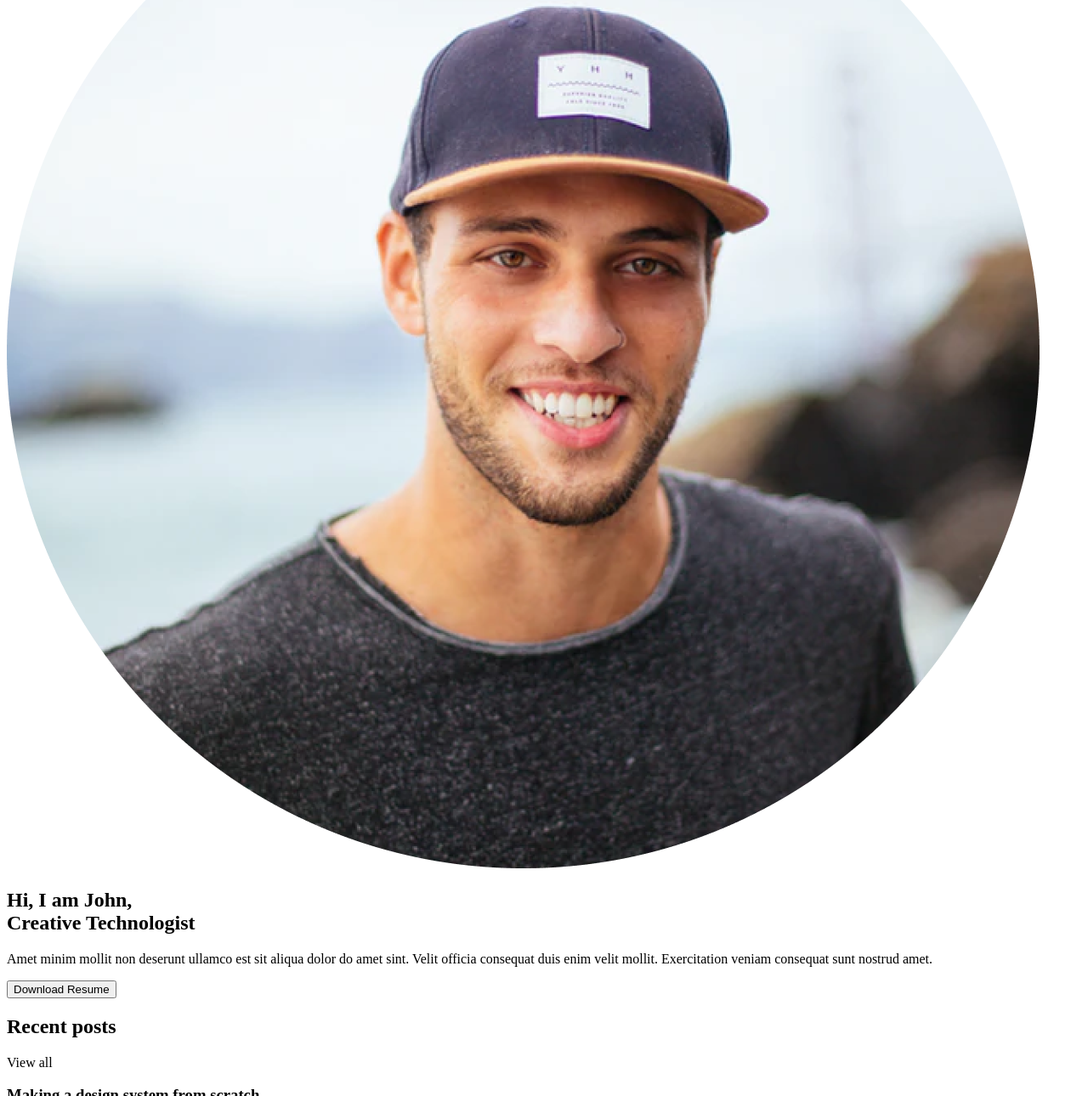
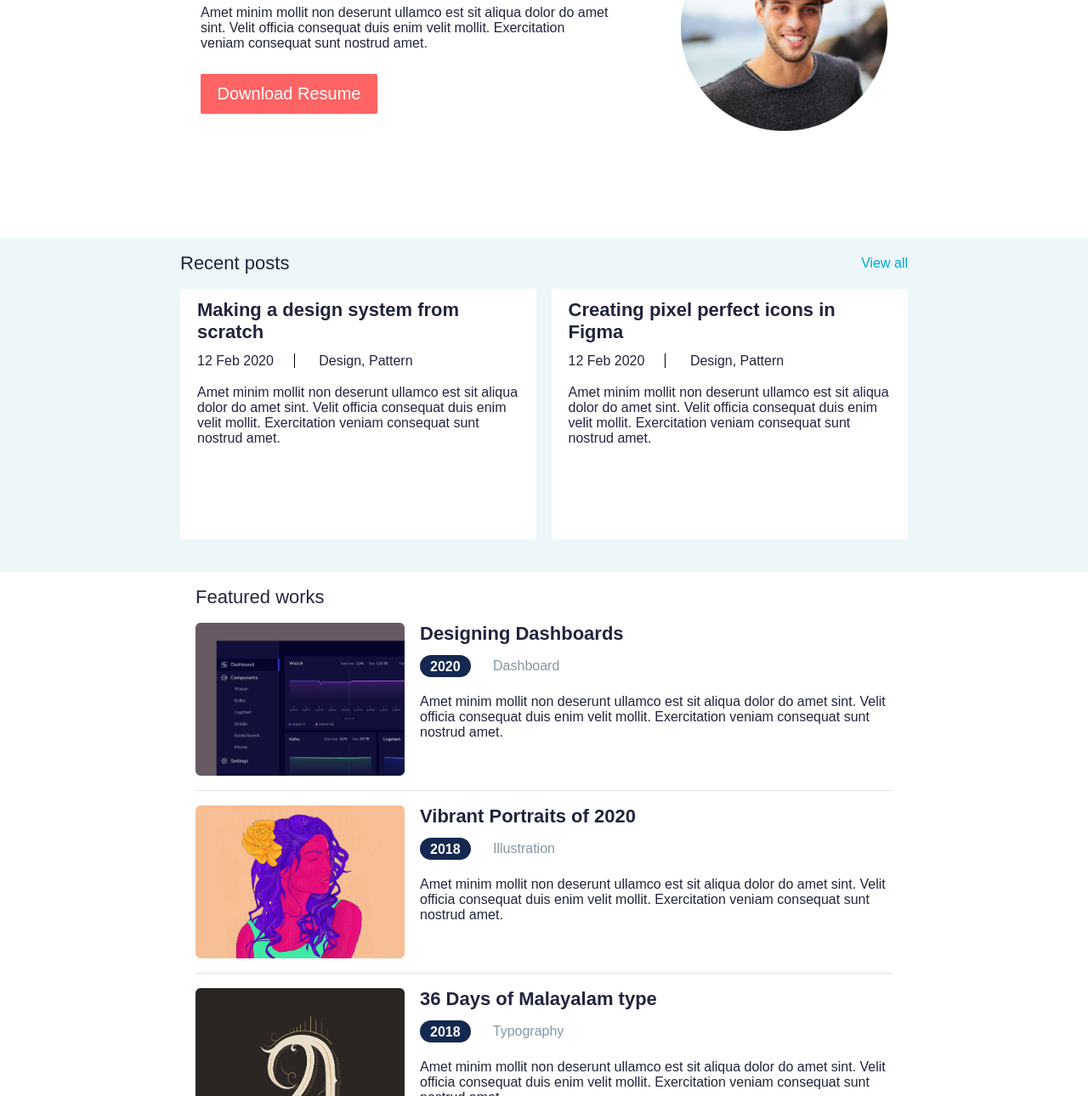
Before and after one commit to kanako0424/figma-final-check-portfolio, a plain HTML site: page index.html in a window 1280 px wide. Shown: the part 279-1569 px from the top of the page at 85% size. Drawn offline with nearby package versions, Linux system fonts and the light colour scheme.

Commit message:
finish main-page

```diff
--- a/index.html
+++ b/index.html
@@ -1,64 +1,122 @@
 <!DOCTYPE html>
 <html lang="en">
+
 <head>
     <meta charset="UTF-8">
     <meta name="viewport" content="width=device-width, initial-scale=1.0">
     <title>Document</title>
+    <link rel="stylesheet" href="style.css">
 </head>
+
 <body>
-    <header><ul><li>Works</li><li>Blog</li><li>Contact</li></ul></header>
+    <header>
+        <div class="button-wrapper">
+            <div class="openbtn1"><span></span><span></span><span></span></div>
+        </div>
+        <ul class="sp-menu display">
+            <li>Works</li>
+            <li>Blog</li>
+            <li>Contact</li>
+        </ul>
+        <ul class="pc-menu">
+            <li>Works</li>
+            <li>Blog</li>
+            <li>Contact</li>
+        </ul>
+    </header>
     <section class="profile">
-        <div class="profile-img"><img src="/img/profile.png" alt=""></div>
+        <div class="profile-img">
+            <img src="/img/profile.png" alt="">
+        </div>
         <div class="profile-txt">
             <h1>Hi, I am John,</br>
                 Creative Technologist</h1>
-            <p>Amet minim mollit non deserunt ullamco est sit aliqua dolor do amet sint. Velit officia consequat duis enim velit mollit. Exercitation veniam consequat sunt nostrud amet.</p>
-            <button id="download-resume">Download Resume</button>
+            <p>Amet minim mollit non deserunt ullamco est sit aliqua dolor do amet sint. Velit officia consequat duis
+                enim velit mollit. Exercitation veniam consequat sunt nostrud amet.</p>
+            <button class="download-button">Download Resume</button>
         </div>
     </section>
     <section class="recent-posts">
-        <h2>Recent posts</h2>
-        <span>View all</span>
+        <div class="recent-posts-titles">
+            <h2 class="recent-post-title">Recent posts</h2>
+            <span class="view-all">View all</span>
+        </div>
+        <div class="recent-posts-wrapper">
             <div class="recent-post">
                 <h3 class="post-title">Making a design system from scratch</h3>
                 <div class="recent-post-params">
                     <span class="recent-post-date">12 Feb 2020</span>
-                <span class="recent-post-author">Design, Pattern</span>
+                    <span class="recent-post-category">Design, Pattern</span>
                 </div>
-            <p>Amet minim mollit non deserunt ullamco est sit aliqua dolor do amet sint. Velit officia consequat duis enim velit mollit. Exercitation veniam consequat sunt nostrud amet.</p>
+                <p>Amet minim mollit non deserunt ullamco est sit aliqua dolor do amet sint. Velit officia consequat duis
+                    enim velit mollit. Exercitation veniam consequat sunt nostrud amet.</p>
+            </div>
+            <div class="recent-post">
+                <h3 class="post-title">Creating pixel perfect icons in Figma</h3>
+                <div class="recent-post-params">
+                    <span class="recent-post-date">12 Feb 2020</span>
+                    <span class="recent-post-category">Design, Pattern</span>
+                </div>
+                <p>Amet minim mollit non deserunt ullamco est sit aliqua dolor do amet sint. Velit officia consequat duis
+                    enim velit mollit. Exercitation veniam consequat sunt nostrud amet.</p>
+            </div>
         </div>
     </section>
     <section class="featured-works">
+        <h2 class="">Featured works</h2>
         <div class="work">
             <img src="img/work1.png" alt="">
+            <div class="work-txt-wrapper">
                 <h3 class="work-title">Designing Dashboards</h3>
+                <div class="work-params">
                     <span class="work-year">2020</span>
                     <span class="work-category">Dashboard</span>
-            <p class="work-txt">Amet minim mollit non deserunt ullamco est sit aliqua dolor do amet sint. Velit officia consequat duis enim velit mollit. Exercitation veniam consequat sunt nostrud amet.</p>
+                </div>
+                <p class="work-txt">Amet minim mollit non deserunt ullamco est sit aliqua dolor do amet sint. Velit officia
+                    consequat duis enim velit mollit. Exercitation veniam consequat sunt nostrud amet.</p>
+            </div>
         </div>
         <div class="work">
             <img src="img/work2.png" alt="">
+            <div class="work-txt-wrapper">
                 <h3 class="work-title">Vibrant Portraits of 2020</h3>
+                <div class="work-params">
                     <span class="work-year">2018</span>
                     <span class="work-category">Illustration</span>
-            <p class="work-txt">Amet minim mollit non deserunt ullamco est sit aliqua dolor do amet sint. Velit officia consequat duis enim velit mollit. Exercitation veniam consequat sunt nostrud amet.</p>
+                </div>
+                <p class="work-txt">Amet minim mollit non deserunt ullamco est sit aliqua dolor do amet sint. Velit officia
+                    consequat duis enim velit mollit. Exercitation veniam consequat sunt nostrud amet.</p>
+            </div>
         </div>
         <div class="work">
             <img src="img/workd3.png" alt="">
+            <div class="work-txt-wrapper">
                 <h3 class="work-title">36 Days of Malayalam type</h3>
+                <div class="work-params">
                     <span class="work-year">2018</span>
                     <span class="work-category">Typography</span>
-            <p class="work-txt">Amet minim mollit non deserunt ullamco est sit aliqua dolor do amet sint. Velit officia consequat duis enim velit mollit. Exercitation veniam consequat sunt nostrud amet.</p>
+                </div>
+                <p class="work-txt">Amet minim mollit non deserunt ullamco est sit aliqua dolor do amet sint. Velit officia
+                    consequat duis enim velit mollit. Exercitation veniam consequat sunt nostrud amet.</p>
+            </div>
         </div>
     </section>
     <footer>
-        <div class="social-icons">
+        <div class="social-icons d-flex">
             <img src="img/fb.png" alt="facebook" class="social-icon">
             <img src="img/insta.png" alt="instagram" class="social-icon">
             <img src="img/x.png" alt="x" class="social-icon">
             <img src="img/Linkedin.png" alt="linkedin" class="social-icon">
         </div>
-        <div class="copyright">Copyright ©2020 All rights reserved</div>
+        <div class="copyright txt-center">Copyright &copy; 2020 All rights reserved</div>
     </footer>
+    <script src="https://code.jquery.com/jquery-3.4.1.min.js" integrity="sha256-CSXorXvZcTkaix6Yvo6HppcZGetbYMGWSFlBw8HfCJo="  crossorigin="anonymous"></script>
+    <script>
+        $(".openbtn1").click(function () {
+            $(this).toggleClass('active');
+            $("header ul").toggleClass('display');
+        });
+    </script>
 </body>
+
 </html>
--- /dev/null
+++ b/style.css
@@ -0,0 +1,397 @@
+/* 初期化 */
+html {
+    scroll-behavior: smooth;
+    font-size: 62.5%;
+    font-family: "Noto Sans", serif;
+}
+
+
+body * {
+    font-family: "Noto Sans JP", sans-serif;
+    box-sizing: border-box;
+    text-decoration: none;
+    font-size: 1.6rem;
+    margin: 0;
+    color: #21243D;
+}
+
+
+body {
+    margin: 0;
+}
+
+
+p {
+    margin: 0;
+}
+
+
+img {
+    width: 100%;
+}
+
+/* 部品 */
+
+.d-flex {
+    display: flex;
+    justify-content: center;
+    align-items: center;
+}
+
+.display {
+    display: none;
+}
+
+.txt-center {
+    text-align: center;
+}
+
+
+/* header */
+
+header {
+    text-align: right;
+    height: 50px;
+}
+
+header .pc-menu {
+    display: none;
+}
+
+header .sp-menu {
+    position: absolute;
+    width: 100%;
+    height: auto;
+    background-color: #fff;
+    top: 50px;
+    right: 0px;
+    transition: all .4s;/*アニメーションの設定*/
+}
+.sp-menu li {
+    padding-bottom: 15px;
+}
+
+.button-wrapper {
+    position: absolute;
+    right: 10px;
+}
+
+.openbtn1{
+    position: relative; /*ボタン内側の基点となるためrelativeを指定*/
+    background:#FFF;
+    cursor: pointer;
+      width: 50px;
+      height:50px;
+    border-radius: 5px;
+  }
+
+  /*ボタン内側*/
+  .openbtn1 span{
+      display: inline-block;
+      transition: all .4s;/*アニメーションの設定*/
+      position: absolute;
+      left: 14px;
+      height: 1.5px;
+      border-radius: 2px;
+      background: #21243D;
+      width: 45%;
+    }
+
+  .openbtn1 span:nth-of-type(1) {
+    top:15px;
+  }
+
+  .openbtn1 span:nth-of-type(2) {
+    top:23px;
+  }
+
+  .openbtn1 span:nth-of-type(3) {
+    top:31px;
+  }
+
+  /*activeクラスが付与されると線が回転して×に*/
+
+  .openbtn1.active span:nth-of-type(1) {
+      top: 18px;
+      left: 18px;
+      transform: translateY(6px) rotate(-45deg);
+      width: 30%;
+  }
+
+  .openbtn1.active span:nth-of-type(2) {
+    opacity: 0;/*真ん中の線は透過*/
+  }
+
+  .openbtn1.active span:nth-of-type(3){
+      top: 30px;
+      left: 18px;
+      transform: translateY(-6px) rotate(45deg);
+      width: 30%;
+  }
+
+
+ul {
+    list-style: none;
+    align-items: end;
+}
+header li {
+    padding-right: 33px;
+}
+
+
+/* profile */
+
+.profile {
+    padding: 0 24px;
+}
+.profile-img {
+    margin-top: 33px;
+    margin-bottom: 34px;
+    display: flex;
+    justify-content: center;
+    align-items: center;
+}
+
+.profile-img img {
+    width: 180px;
+    height: auto;
+}
+
+h1 {
+    font-weight: 700;
+    font-size: 32px;
+    margin-bottom: 21px;
+}
+
+.profile-txt {
+    text-align: center;
+}
+
+.profile-txt p {
+    margin-bottom: 27px;
+}
+
+.download-button {
+    border: none;
+    border-radius: 2px;
+    background:#FF6464;
+    color: #FFF;
+    font-size: 20px;
+    width: 208px;
+    height: 47px;
+    margin-bottom: 58px;
+
+}
+
+/* recent-posts */
+.recent-posts {
+    background-color: #EDF7FA;
+    padding: 0 11px 38px;
+}
+
+h2 {
+    display: flex;
+    justify-content: center;
+    align-items: center;
+    font-size: 18px;
+    font-weight: 400;
+    height: 60px;
+}
+
+.recent-post-title {
+    background-color: #EDF7FA;
+}
+
+.view-all {
+    display: none;
+}
+
+.recent-post {
+    width: 95%;
+    margin: 0 auto;
+    background-color: #FFF;
+    border-radius: 4px;
+    margin-bottom: 17px;
+    padding: 12px 20px 20px 20px;
+    box-shadow: 0 4 10 0 #BBE1FA ;
+}
+
+h3 {
+    font-weight: 700;
+    font-size: 22px;
+    margin-bottom: 12px;
+}
+
+.recent-post-params {
+    margin-bottom: 19px;
+}
+
+.recent-post-date {
+    font-size: 16px;
+    font-weight: 400;
+    border-right: 1px solid #000;
+    padding-right: 24px;
+    width: 113px;
+}
+
+.recent-post-category {
+    padding-left: 24px;
+    font-size: 16px;
+}
+
+/* featured works */
+.featured-works {
+    padding: 0px 18px;
+    margin-bottom: 150px;
+}
+.work {
+    border-bottom: 1px solid #E0E0E0;
+    padding-bottom: 17px;
+    margin-bottom: 17px;
+}
+
+.work-title {
+    margin: 17px 0px;
+}
+
+.work-params {
+    margin-bottom: 24px
+}
+
+.work-year {
+    background: #142850;
+    color: #FFF;
+    border-radius: 25px;
+    text-align: center;
+    font-weight: 900;
+    padding: 4.5px 12px;
+    margin-right: 22px;
+    margin-bottom: 24px;
+}
+.work-category {
+    color: #8695A4;
+    height: 25px;
+    margin-bottom: 24px;
+
+}
+
+footer {
+    height: 182px;
+}
+
+.social-icons {
+    width: 242px;
+    justify-content: space-between;
+    margin: 0 auto 26px;
+}
+
+.social-icons img {
+    width: 30px;
+    height: auto;
+}
+
+
+
+/* pc版 */
+@media screen and (min-width: 600px) {
+
+    header, section, footer {
+        max-width: 856px;
+        margin: 0 auto;
+    }
+
+    header {
+        padding-top: 27px;
+        margin-bottom: 140px;
+    }
+
+
+    header .pc-menu {
+        padding-inline-start: 0px;
+        display: flex;
+        justify-content: end;
+        align-items: center;
+    }
+
+    header .sp-menu {
+        display: none;
+    }
+
+    .openbtn1 {
+        display: none;
+    }
+
+    /* profile */
+
+    .profile {
+        display: flex;
+        flex-direction: row-reverse;
+        align-items: flex-start;
+        padding-bottom: 88px;
+    }
+
+    .profile-img {
+        margin: 0px;
+    }
+
+    .profile-img img {
+        width: 243px;
+    }
+
+    .profile-txt {
+        text-align: left;
+        max-width: 500px;
+        margin-right: 10%;
+    }
+
+    /* recent posts */
+    .recent-posts {
+        max-width: 100%;
+    }
+    .recent-posts-wrapper {
+        max-width: 856px;
+        margin: 0 auto;
+        display: flex;
+        justify-content: space-between;
+        align-items: center;
+
+    }
+    .recent-post {
+        height: 295px;
+        width: 49%;
+        margin: 0px;
+
+    }
+
+    .recent-posts-titles {
+        display: flex;
+        justify-content: space-between;
+        align-items: center;
+        max-width: 856px;
+        margin: 0 auto;
+
+    }
+
+    h2{
+        justify-content: left;
+        font-size: 22px;
+        font-weight: 400;
+        height: 60px;
+    }
+    .view-all {
+        display: inline;
+        color: #00A8CC;
+    }
+    /* featured-work */
+    .work {
+        display: flex;
+    }
+    .work img {
+        width: 246px;
+        height: auto;
+        margin-right: 18px;
+    }
+    .work h3 {
+        margin: 0px 0px 16px;
+    }
+}
```
Also changed, not shown: blog.html (added, +11 -0 lines). Lines whose indentation alone changed are shown as unchanged.
